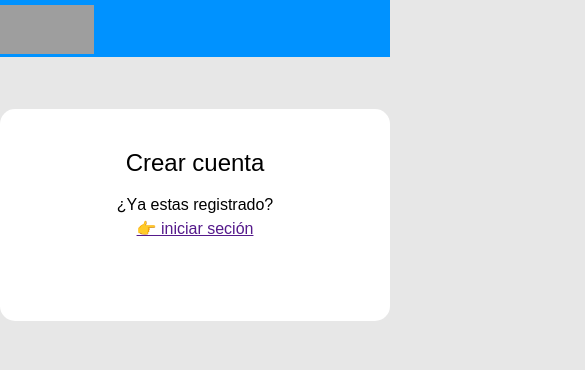
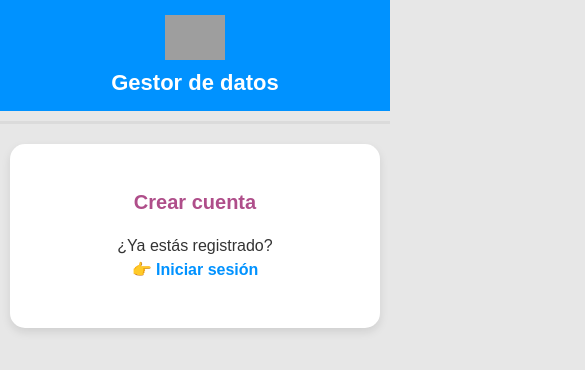
Before and after one commit to RexR848/Proyecto-M.-Gestor-de-gastos, a plain HTML site: page index.html in a window 390 px wide. Shown: the top 370 px of the page, 585 px wide, since content can reach past the window. Drawn offline with Linux system fonts and the light colour scheme; grey boxes are pictures that could not be loaded.

Commit message:
Mejora diseño: centrado de título y diseño responsive para móviles

```diff
--- a/index.html
+++ b/index.html
@@ -1,29 +1,29 @@
 <!DOCTYPE html>
-<html>
+<html lang="es">
 
 <head>
-  <title>Web</title>
   <meta charset="utf-8" />
-  <meta name="viewport" content="width=device-width,initial-scale=1" />
+  <meta name="viewport" content="width=device-width, initial-scale=1" />
   <meta name="robots" content="index,follow" />
-  <link rel="stylesheet" href="styles.css?v=2" />
+  <title>Gestor de Datos</title>
+  <link rel="stylesheet" href="styles.css?v=3" />
 </head>
 
-<body id="iq5g">
-  <header id="i4fr" class="head"><img src="https://media-public.canva.com/dOz7Q/MAF9UkdOz7Q/1/t.png" alt="GrapesJS Logo" id="igri" class="logo"/>
-    <div id="i6woz">
-      <span class="OYPEnA font-feature-liga-off font-feature-clig-off font-feature-calt-off text-decoration-none text-strikethrough-none" id="izyjt">Gestor de datos</span>
-    </div>
+<body>
+  <header class="header">
+    <img src="https://media-public.canva.com/dOz7Q/MAF9UkdOz7Q/1/t.png" alt="Logo" class="logo" />
+    <h1 class="site-title">Gestor de datos</h1>
   </header>
-  <div class="gjs-divider" id="i1yak"></div>
-  <div id="i17x" class="card">
-    <h1 id="i0im" class="title">
-      <span id="im9th" class="OYPEnA font-feature-liga-off font-feature-clig-off font-feature-calt-off text-decoration-none text-strikethrough-none">Crear cuenta</span>
-    </h1>
-    <p id="iq8ms" class="paragraph">
-      <span id="iq5tx" class="OYPEnA font-feature-liga-off font-feature-clig-off font-feature-calt-off text-decoration-none text-strikethrough-none">¿Ya estas registrado?</span><span id="i4cj6" class="OYPEnA font-feature-liga-off font-feature-clig-off font-feature-calt-off text-decoration-none text-strikethrough-none white-space-prewrap"></span><br/><a
-        href="" id="ij6zr">👉 iniciar seción</a></p>
-  </div>
+
+  <div class="divider"></div>
+
+  <main class="card">
+    <h2 class="title">Crear cuenta</h2>
+    <p class="paragraph">
+      ¿Ya estás registrado?<br />
+      <a href="#">👉 Iniciar sesión</a>
+    </p>
+  </main>
 </body>
 
 </html>
--- a/styles.css
+++ b/styles.css
@@ -4,133 +4,93 @@
 
 body {
   margin: 0;
+  background-color: #e7e7e7;
+  font-family: Arial, sans-serif;
 }
 
-body {
-	background-color: #e7e7e7;
-	font-family: Arial, sans-serif;
-	margin: 0;
-}
 
-.head {
-	padding: 50px 50px 35px;
+.header {
+  background-color: #0092ff;
+  padding: 20px;
+  text-align: center;
+  position: relative;
+  display: flex;
+  flex-direction: column;
+  align-items: center;
 }
 
 .logo {
-	max-width: 250px;
-	display: block;
-	margin: 0 auto;
+  max-width: 80px;
+  margin-bottom: 10px;
+}
+
+.site-title {
+  font-size: 26px;
+  color: #fff;
+  margin: 0;
+  text-align: center;
+}
+
+
+.divider {
+  height: 3px;
+  width: 100%;
+  margin: 10px 0;
+  background-color: rgba(0, 0, 0, 0.05);
 }
 
 .card {
   max-width: 600px;
-	padding: 40px 45px;
-	background-color: white;
+  margin: 40px auto;
+  padding: 40px 20px;
+  background-color: #fff;
   border-radius: 15px;
-	margin: 0 auto;
-	color: #333333;
+  color: #333;
   font-size: 16px;
+  box-shadow: 0 4px 10px rgba(0, 0, 0, 0.1);
+  text-align: center;
 }
 
 .title {
   color: #af4e8a;
   font-size: 24px;
   font-weight: bold;
-	margin: 0;
-	text-align: center;
+  margin-bottom: 20px;
 }
 
 .paragraph {
   line-height: 1.5;
-	margin-bottom: 40px;
 }
 
-#iq5g {
-	padding-top: 0px;
-	padding-right: 0px;
-	padding-bottom: 0px;
-	padding-left: 0px;
+.paragraph a {
+  color: #0092ff;
+  text-decoration: none;
+  font-weight: bold;
 }
 
-* {
-	box-sizing: border-box;
+.paragraph a:hover {
+  text-decoration: underline;
 }
 
-#i4fr {
-	padding-top: 5px;
-	padding-right: 50px;
-	padding-bottom: 4px;
-	padding-left: 50px;
-	background-color: rgba(0, 146, 255, 1);
-	text-align: center;
+@media (max-width: 600px) {
+  .header {
+    padding: 15px;
   }
 
-#igri {
-	height: 49px;
-	position: absolute;
-	left: 0px;
-	right: 0px;
-	margin-left: 0px;
-	padding: 0px;
-	margin-top: 0px;
-	margin-right: 1076px;
-	margin-bottom: 0px;
-	width: 94px;
+  .site-title {
+    font-size: 22px;
   }
 
-#im9th {
-	color: rgb(0, 0, 0);
-	font-weight: 400;
-	font-kerning: none;
-	--Ys-XuQ: none;
+  .card {
+    margin: 20px 10px;
+    padding: 30px 15px;
   }
 
-#iq8ms {
-	text-decoration: none;
-	text-align: center;
+  .title {
+    font-size: 20px;
   }
 
-#iq5tx {
-	color: rgb(0, 0, 0);
-	font-kerning: none;
-	--Ys-XuQ: none;
+  .logo {
+    max-width: 60px;
   }
-
-#i4cj6 {
-	color: rgb(0, 0, 0);
-	font-kerning: none;
-	--Ys-XuQ: none;
 }
-
-#i6woz {
-	width: 188px;
-	padding-top: 12px;
-	padding-right: 0px;
-	padding-bottom: 5px;
-	padding-left: 0px;
-	text-align: center;
-	position: relative;
-	left: 581px;
-	font-size: 26px;
-	margin-top: 0px;
-	margin-right: 18px;
-	margin-bottom: 0px;
-	margin-left: 0px;
-}
-
-#izyjt {
-	font-kerning: none;
-	--Ys-XuQ: none;
-}
-
-.gjs-divider {
-	height: 3px;
-	width: 100%;
-	margin: 10px;
-	background-color: rgba(0, 0, 0, 0.05);
-}
-
-#i1yak {
-	height: 32px;
-	background-color: rgba(0, 0, 0, 0);
-}
```
Lines whose indentation alone changed are shown as unchanged.
